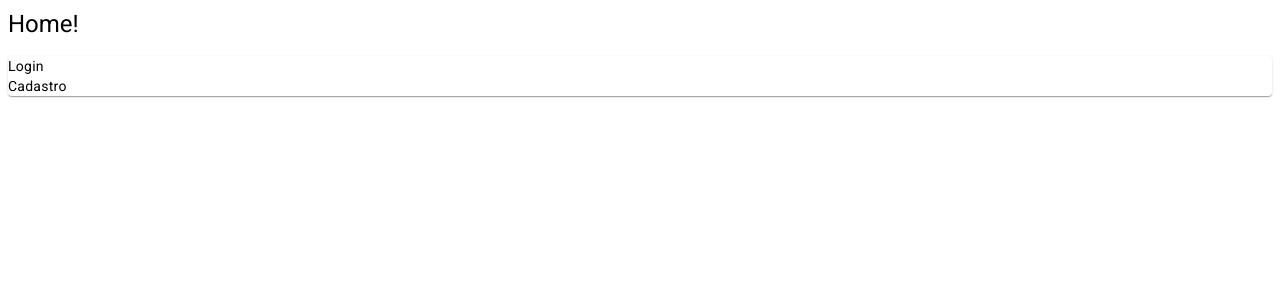
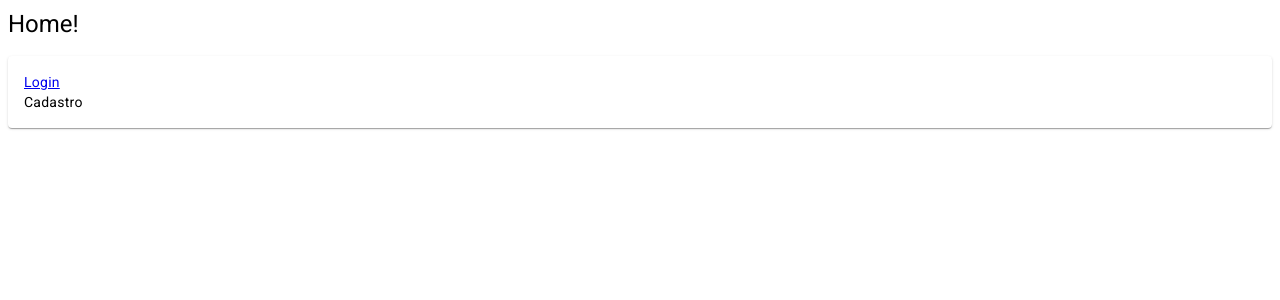
Before and after one commit to Tiagocf2/angular-agenda, an Angular app: page /home in a window 1280 px wide. Shown: the top 300 px of the page. Built offline with nearby package versions, Linux system fonts and the light colour scheme.

Commit message:
Estruturação em NX

```diff
--- a/src/app/app-routing.module.ts
+++ b/src/app/app-routing.module.ts
@@ -1,10 +1,19 @@
 import { NgModule } from '@angular/core';
 import { RouterModule, Routes } from '@angular/router';
-import { HomeComponent } from './home/home.component';
 
 const routes: Routes = [
-  { path: 'home', component: HomeComponent },
-  // { path: '', redirectTo: '/home', pathMatch: 'full' },
+  {
+    path: 'home',
+    loadChildren: () =>
+      import('./home/home.module').then((module) => module.HomeModule),
+  },
+  {
+    path: 'auth',
+    loadChildren: () =>
+      import('./auth/feature/auth-shell/auth-shell.module').then(
+        (m) => m.AuthShellModule
+      ),
+  },
 ];
 
 @NgModule({
--- /dev/null
+++ b/src/app/auth/feature/auth-shell/auth-shell-routing.module.ts
@@ -0,0 +1,16 @@
+import { NgModule } from '@angular/core';
+import { RouterModule, Routes } from '@angular/router';
+
+const routes: Routes = [
+  {
+    path: 'login',
+    loadChildren: () =>
+      import('../login/login.module').then((m) => m.LoginModule),
+  },
+];
+
+@NgModule({
+  imports: [RouterModule.forChild(routes)],
+  exports: [RouterModule],
+})
+export class AuthShellRoutingModule {}
--- /dev/null
+++ b/src/app/auth/feature/login/login-routing.module.ts
@@ -0,0 +1,11 @@
+import { NgModule } from '@angular/core';
+import { RouterModule, Routes } from '@angular/router';
+import { LoginComponent } from './login.component';
+
+const routes: Routes = [{ path: '', component: LoginComponent }];
+
+@NgModule({
+  imports: [RouterModule.forChild(routes)],
+  exports: [RouterModule],
+})
+export class LoginRoutingModule {}
--- /dev/null
+++ b/src/app/auth/feature/login/login.component.html
@@ -0,0 +1 @@
+<h1>login is working</h1>
--- /dev/null
+++ b/src/app/home/home-routing.module.ts
@@ -0,0 +1,12 @@
+import { NgModule } from '@angular/core';
+import { CommonModule } from '@angular/common';
+import { RouterModule, Routes } from '@angular/router';
+import { HomeComponent } from './home.component';
+
+const routes: Routes = [{ path: '', component: HomeComponent }];
+
+@NgModule({
+  imports: [RouterModule.forChild(routes)],
+  exports: [RouterModule],
+})
+export class HomeRoutingModule {}
--- a/src/app/home/home.component.html
+++ b/src/app/home/home.component.html
@@ -1,10 +1,12 @@
 <h1>Home!</h1>
 
 <mat-card>
-  <div>
-    <a>Login</a>
-  </div>
-  <div>
-    <a>Cadastro</a>
-  </div>
+  <mat-card-content>
+    <div>
+      <a routerLink="/login">Login</a>
+    </div>
+    <div>
+      <a>Cadastro</a>
+    </div>
+  </mat-card-content>
 </mat-card>
--- a/src/app/home/home.module.ts
+++ b/src/app/home/home.module.ts
@@ -2,10 +2,10 @@ import { NgModule } from '@angular/core';
 import { CommonModule } from '@angular/common';
 import { HomeComponent } from './home.component';
 import { MatCardModule } from '@angular/material/card';
+import { HomeRoutingModule } from './home-routing.module';
 
 @NgModule({
   declarations: [HomeComponent],
-  imports: [CommonModule, MatCardModule],
-  exports: [HomeComponent],
+  imports: [CommonModule, HomeRoutingModule, MatCardModule],
 })
 export class HomeModule {}
```
Also changed, not shown: src/app/auth/auth.module.ts (deleted, +0 -12 lines), src/app/auth/feature/auth-shell/auth-shell.module.ts (added, +7 -0 lines), src/app/auth/feature/login/login.component.ts (added, +8 -0 lines), src/app/auth/feature/login/login.module.ts (added, +9 -0 lines), src/app/auth/feature/login/login.component.scss (added).
